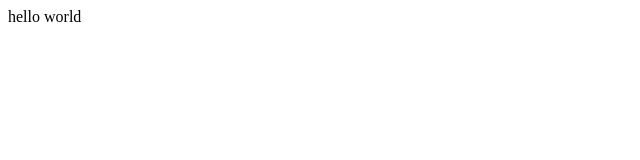
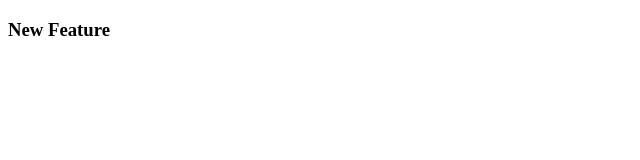
Before and after one commit to Vasilica1/test, a plain HTML site: page index.html in a window 1280 px wide. Shown: the whole page, without its empty margins (0-640 px from the left). Drawn offline with Linux system fonts and the light colour scheme.

Commit message:
Added featured

```diff
--- a/index.html
+++ b/index.html
@@ -7,6 +7,8 @@
     <title>Document</title>
 </head>
 <body>
-    hello world
+    <h3>
+        New Feature
+    </h3>
 </body>
 </html>
```
